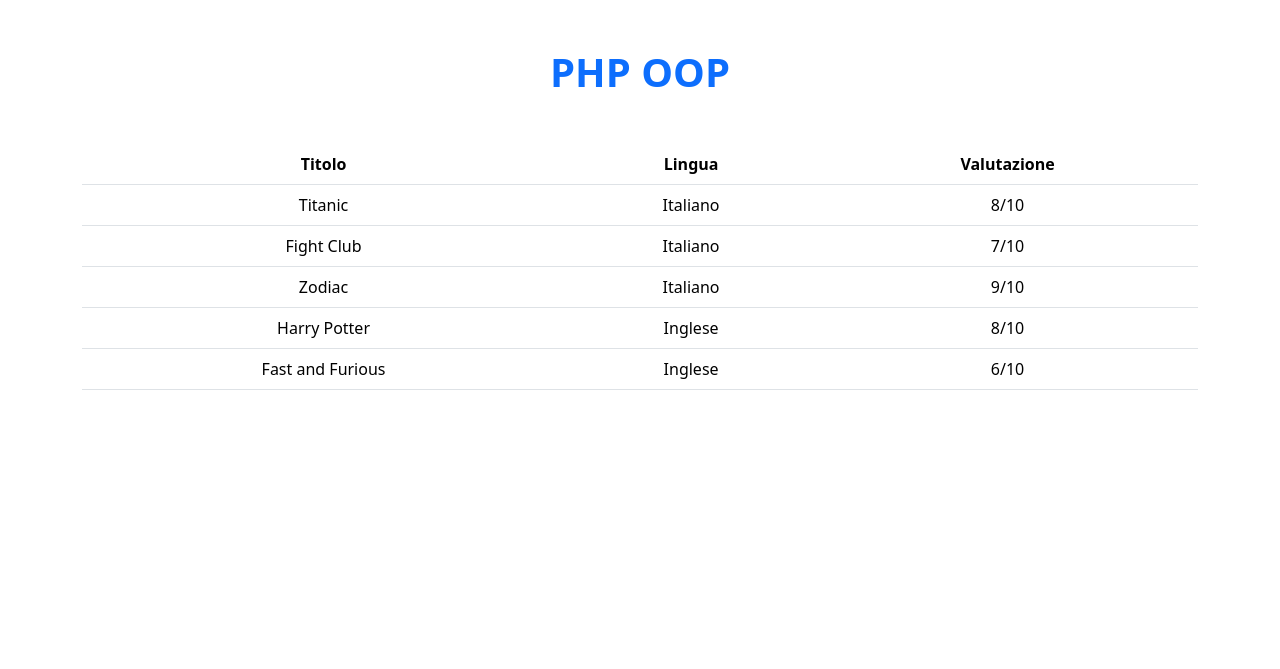
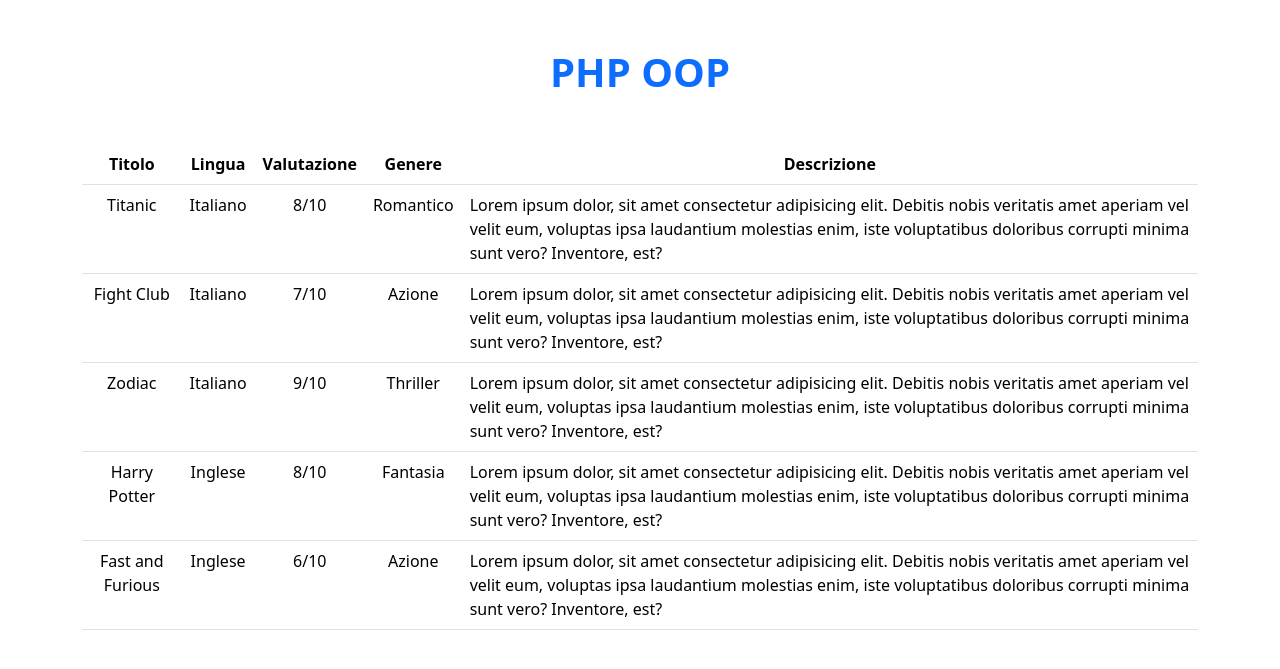
Before and after one commit to Luca10992/php-oop-1, a PHP site: page / in a window 1280 px wide. Shown: the top 669 px of the page. Run offline with PHP 8.4, Linux system fonts and the light colour scheme.

Commit message:
feat. add bonus 2

```diff
--- a/db.php
+++ b/db.php
@@ -1,11 +1,11 @@
 <?php
 require_once __DIR__ . "/models/production.php";
 
-$titanic = new Production("Titanic", "Italiano", 8);
-$fightClub = new Production("Fight Club", "Italiano", 7);
-$zodiac = new Production("Zodiac", "Italiano", 9);
-$harryPotter = new Production("Harry Potter", "Inglese", 8);
-$FastandFurious = new Production("Fast and Furious", "Inglese", 6);
+$titanic = new Production("Titanic", "Italiano", 8, new Info("Romantico", "Lorem ipsum dolor, sit amet consectetur adipisicing elit. Debitis nobis veritatis amet aperiam vel velit eum, voluptas ipsa laudantium molestias enim, iste voluptatibus doloribus corrupti minima sunt vero? Inventore, est?"));
+$fightClub = new Production("Fight Club", "Italiano", 7, new Info("Azione", "Lorem ipsum dolor, sit amet consectetur adipisicing elit. Debitis nobis veritatis amet aperiam vel velit eum, voluptas ipsa laudantium molestias enim, iste voluptatibus doloribus corrupti minima sunt vero? Inventore, est?"));
+$zodiac = new Production("Zodiac", "Italiano", 9, new Info("Thriller", "Lorem ipsum dolor, sit amet consectetur adipisicing elit. Debitis nobis veritatis amet aperiam vel velit eum, voluptas ipsa laudantium molestias enim, iste voluptatibus doloribus corrupti minima sunt vero? Inventore, est?"));
+$harryPotter = new Production("Harry Potter", "Inglese", 8, new Info("Fantasia", "Lorem ipsum dolor, sit amet consectetur adipisicing elit. Debitis nobis veritatis amet aperiam vel velit eum, voluptas ipsa laudantium molestias enim, iste voluptatibus doloribus corrupti minima sunt vero? Inventore, est?"));
+$FastandFurious = new Production("Fast and Furious", "Inglese", 6, new Info("Azione", "Lorem ipsum dolor, sit amet consectetur adipisicing elit. Debitis nobis veritatis amet aperiam vel velit eum, voluptas ipsa laudantium molestias enim, iste voluptatibus doloribus corrupti minima sunt vero? Inventore, est?"));
 
 $productions = [
     $titanic,
--- a/index.php
+++ b/index.php
@@ -25,6 +25,8 @@ require_once __DIR__ . "/db.php";
                 <th>Titolo</th>
                 <th>Lingua</th>
                 <th>Valutazione</th>
+                <th>Genere</th>
+                <th>Descrizione</th>
             </thead>
             <tbody>
                 <?php foreach ($productions as $production): ?>
@@ -32,6 +34,8 @@ require_once __DIR__ . "/db.php";
                     <td><?= $production->title ?></td>
                     <td><?= $production->language ?></td>
                     <td><?= $production->vote ?></td>
+                    <td><?= $production->info->gender ?></td>
+                    <td class="text-start"><?= $production->info->description ?></td>
                 </tr>
                 <?php endforeach; ?>
             </tbody>
--- /dev/null
+++ b/models/info.php
@@ -0,0 +1,11 @@
+<?php
+class Info {
+    public $gender;
+    public $description;
+
+    function __construct(string $gender, string $description) {
+        $this->gender = $gender;
+        $this->description = $description;
+    }
+}
+?>
--- a/models/production.php
+++ b/models/production.php
@@ -1,13 +1,16 @@
 <?php
+require_once __DIR__ . "/info.php";
 class Production {
     public $title;
     public $language;
     public $vote;
+    public $info;
 
-    function __construct(string $title, string $language, int $vote) {
+    function __construct(string $title, string $language, int $vote, Info $info) {
         $this->title = $title;
         $this->language = $language;
         $this->vote = $vote . "/10";
+        $this->info = $info;
     }
 }
 ?>
```
